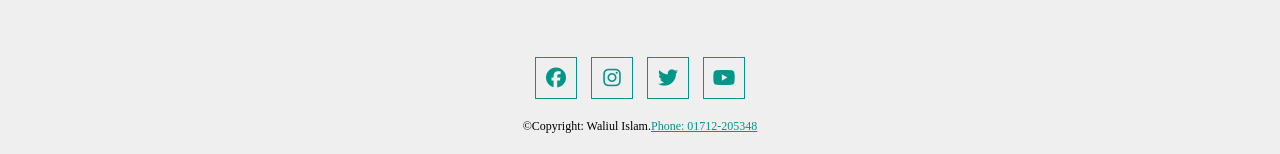
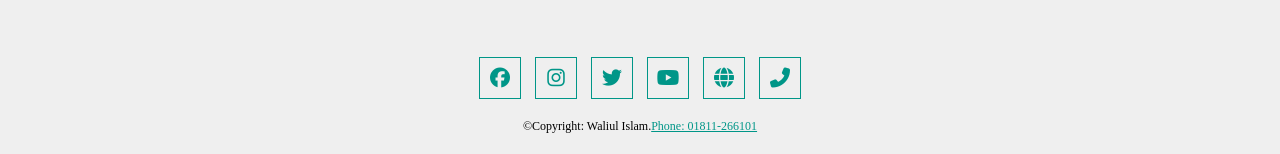
Before and after one commit to Waliulbd/website3, a plain HTML site: page index.html in a window 1280 px wide. Shown: the part 4301-4455 px from the top of the page. Drawn offline with Linux system fonts and the light colour scheme; some packages are replaced by stand-ins of ours; a script that the page names is missing.

Commit message:
changes all

```diff
--- a/index.html
+++ b/index.html
@@ -260,7 +260,10 @@
   <a href="https://www.instagram.com/p/BnZAkRalCcM/?utm_source=ig_web_copy_link"> <i class="fab fa-instagram"></i></a>
   <a href="https://mobile.twitter.com/waliul8"> <i class="fab fa-twitter"></i></a>
    <a href="https://www.youtube.com/channel/UC00gJCm9IuCkCiI99H81sVA"> <i class="fab fa-youtube"></i></a>
-	 <p>©Copyright: Waliul Islam.<a href="tel:+8801712205348">Phone: 01712-205348</a></p>
+   	<a href="https://waliulbd.github.io/website3/"><i class="fas fa-globe"></i></a>
+	<a href="tel:+8801712205348"><i class="fas fa-phone-alt"></i></a>
+
+	 <p>©Copyright: Waliul Islam.<a href="tel:+8801818266101">Phone: 01811-266101</a></p>
 	</div>
 
 
```
